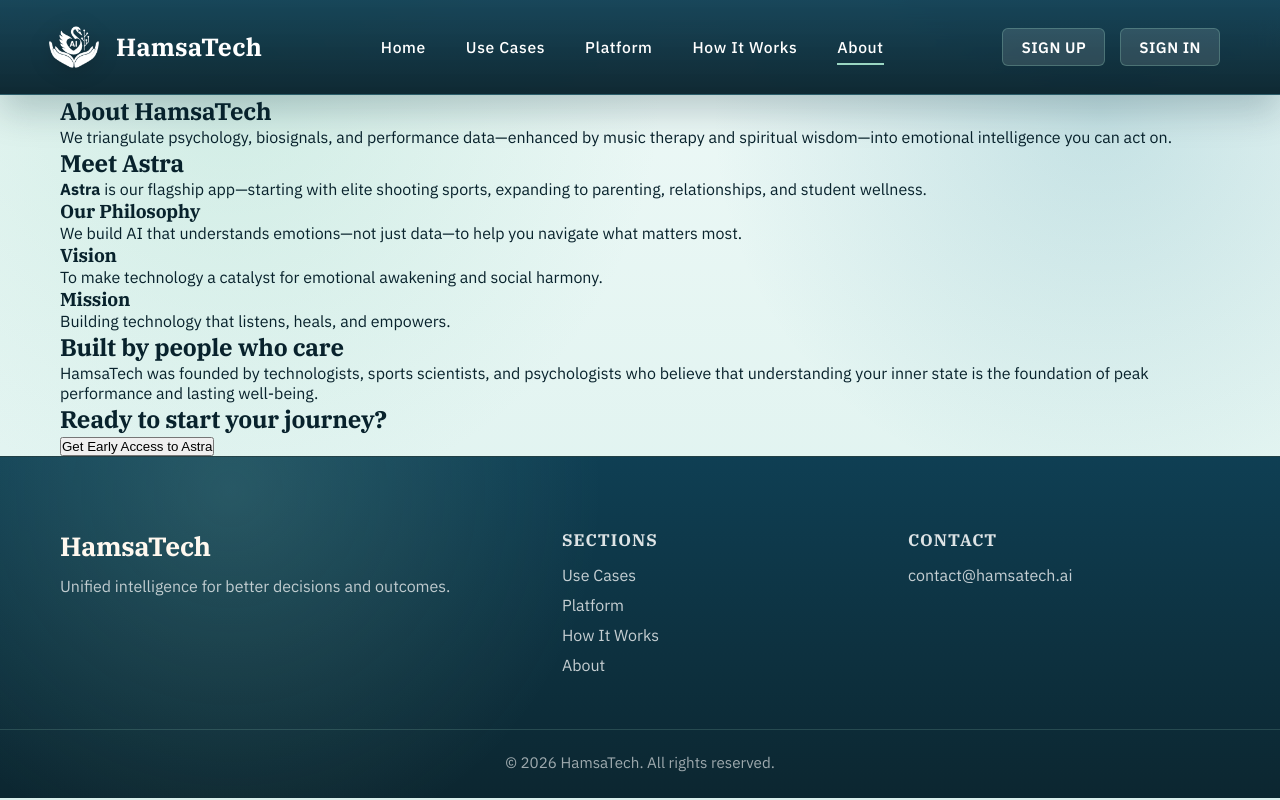
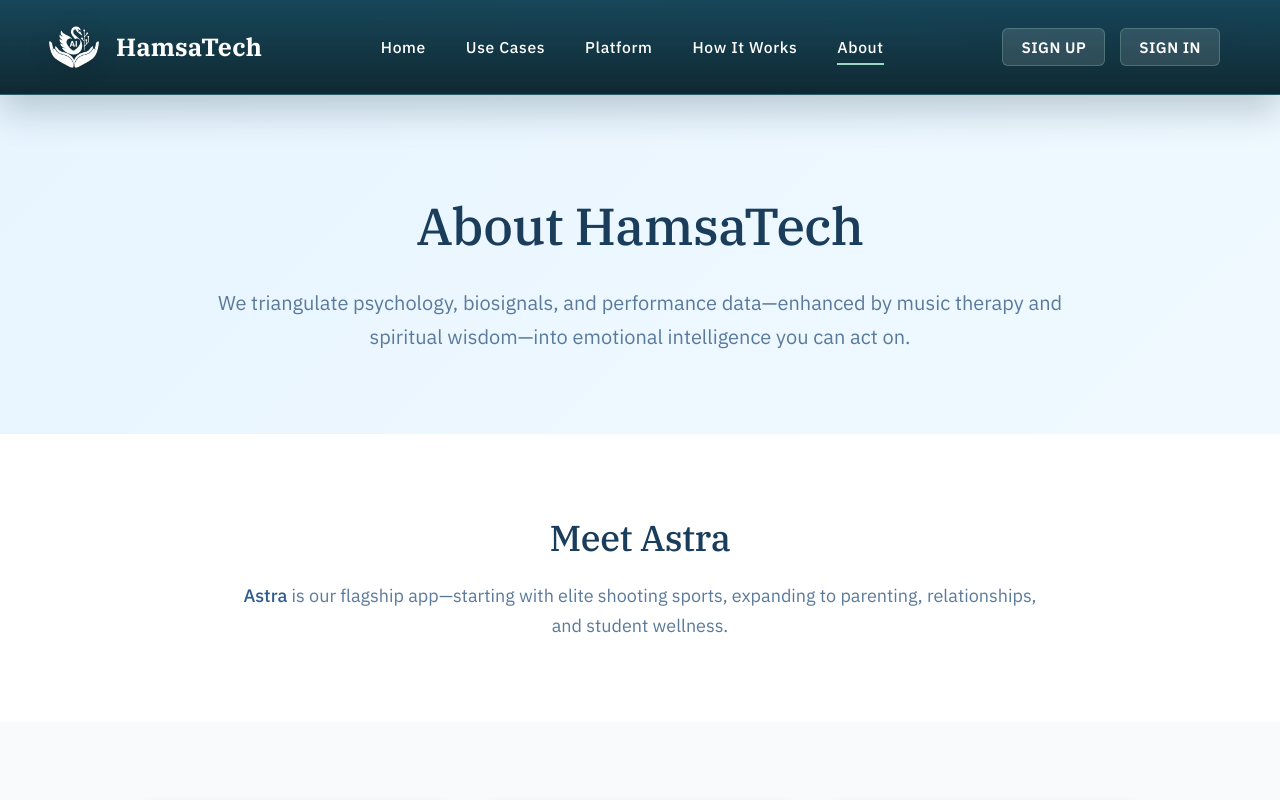
Before and after one commit to hamsatechai-netizen/hamsatech-website, a React (Vite) app: page /about in a window 1280 px wide. Shown: the top 800 px of the page. Built offline with nearby package versions, Linux system fonts and the light colour scheme; no server answers.

Commit message:
Refactor About.css for improved layout and styles

```diff
--- a/src/styles/About.css
+++ b/src/styles/About.css
@@ -1,115 +1,186 @@
-.about-section {
-  padding: 80px 0;
-  background: rgba(247, 252, 251, 0.82);
-  border-top: 1px solid rgba(47, 138, 160, 0.16);
+/* src/styles/About.css */
+
+.about-page {
+  min-height: 100vh;
 }
 
-.page-return-button {
-  display: inline-flex;
-  align-items: center;
-  gap: 10px;
-  border: 1px solid rgba(47, 138, 160, 0.18);
-  background: rgba(215, 240, 234, 0.88);
-  color: var(--brand-deep);
-  border-radius: 999px;
-  padding: 12px 18px;
-  margin-bottom: 28px;
-  cursor: pointer;
-  font-size: 0.98rem;
-  font-weight: 700;
-  letter-spacing: 0.02em;
-  transition: transform 0.25s ease, box-shadow 0.25s ease, background 0.25s ease;
+/* Container */
+.container {
+  max-width: 1200px;
+  margin: 0 auto;
+  padding: 0 20px;
 }
 
-.page-return-button:hover {
-  transform: translateY(-1px);
-  background: rgba(215, 240, 234, 1);
-  box-shadow: 0 14px 28px rgba(var(--shadow-color), 0.1);
+/* About Hero Section */
+.about-hero {
+  background: linear-gradient(135deg, #E8F5FF 0%, #F0F9FF 100%);
+  padding: 100px 20px 80px;
+  text-align: center;
 }
 
-.page-return-button-icon {
-  width: 34px;
-  height: 34px;
-  border-radius: 50%;
-  display: inline-flex;
-  align-items: center;
-  justify-content: center;
-  background: linear-gradient(135deg, var(--brand-deep) 0%, var(--brand-mid) 100%);
-  color: #fff8ea;
-  font-size: 1rem;
-  line-height: 1;
+.about-hero h1 {
+  font-size: 52px;
+  font-weight: 500;
+  color: #1A3D5C;
+  margin-bottom: 28px;
+  line-height: 1.2;
 }
 
-.about-title {
-  font-size: 2.5rem;
-  font-weight: 700;
-  text-align: center;
-  margin-bottom: 30px;
-  color: var(--text-main);
-  text-wrap: balance;
+.about-intro {
+  font-size: 20px;
+  color: #5A7A9C;
+  max-width: 900px;
+  margin: 0 auto;
+  line-height: 1.7;
 }
 
-.about-description {
-  font-size: 1.1rem;
+/* Astra Section */
+.astra-section {
+  padding: 80px 20px;
+  background: #FFFFFF;
+}
+
+.astra-content {
+  max-width: 800px;
+  margin: 0 auto;
+  text-align: center;
+}
+
+.astra-content h2 {
+  font-size: 36px;
+  font-weight: 500;
+  color: #1A3D5C;
+  margin-bottom: 20px;
+}
+
+.astra-content p {
+  font-size: 18px;
+  color: #5A7A9C;
+  line-height: 1.7;
+}
+
+.astra-content strong {
+  color: #2D5B8F;
+  font-weight: 500;
+}
+
+/* Values Section */
+.values-section {
+  padding: 80px 20px;
+  background: #F8FAFB;
+}
+
+.values-grid {
+  display: grid;
+  grid-template-columns: 1fr;
+  gap: 32px;
+  max-width: 1000px;
+  margin: 0 auto;
+}
+
+.value-card {
+  background: #FFFFFF;
+  padding: 48px 40px;
+  border-radius: 12px;
+  box-shadow: 0 2px 12px rgba(0, 0, 0, 0.08);
+  text-align: center;
+  border-top: 4px solid #4ECDC4;
+}
+
+.value-card h3 {
+  font-size: 24px;
+  font-weight: 500;
+  color: #1A3D5C;
+  margin-bottom: 16px;
+}
+
+.value-card p {
+  font-size: 16px;
+  color: #5A7A9C;
+  line-height: 1.7;
+  margin: 0;
+}
+
+/* Team Section */
+.team-section {
+  padding: 80px 20px;
+  background: #FFFFFF;
+}
+
+.section-title {
+  font-size: 36px;
+  font-weight: 500;
+  color: #1A3D5C;
+  text-align: center;
+  margin-bottom: 24px;
+}
+
+.team-description {
+  font-size: 18px;
+  color: #5A7A9C;
   text-align: center;
   max-width: 800px;
   margin: 0 auto;
-  color: var(--text-soft);
-  line-height: 1.8;
-  text-wrap: pretty;
+  line-height: 1.7;
 }
 
-.how-it-works-bottom {
-  margin-top: 72px;
-  padding: 84px 20px;
+/* CTA Section */
+.about-cta-section {
+  padding: 80px 20px;
+  background: linear-gradient(135deg, #2D5B8F 0%, #1A3D5C 100%);
   text-align: center;
-  color: #fff8ef;
-  background:
-    radial-gradient(circle at top right, rgba(154, 214, 194, 0.18), transparent 22%),
-    linear-gradient(135deg, var(--brand-deep) 0%, var(--brand-mid) 100%);
 }
 
-.how-it-works-bottom-title {
-  font-size: clamp(2.2rem, 4vw, 3.2rem);
-  margin-bottom: 18px;
-  color: #fff8ef;
+.about-cta-section h2 {
+  font-size: 38px;
+  font-weight: 500;
+  color: #FFFFFF;
+  margin-bottom: 40px;
 }
 
-.how-it-works-bottom-text {
-  font-size: 1.15rem;
-  margin: 0 auto 34px;
-  max-width: 760px;
-  line-height: 1.8;
-  color: rgba(255, 255, 255, 0.82);
+.cta-large {
+  background: #4ECDC4;
+  color: #FFFFFF;
+  border: none;
+  padding: 18px 48px;
+  border-radius: 8px;
+  font-size: 18px;
+  font-weight: 500;
+  cursor: pointer;
+  transition: transform 0.3s ease, box-shadow 0.3s ease;
 }
 
-.how-it-works-bottom-button {
-  border: none;
-  border-radius: 16px;
-  padding: 16px 34px;
-  font-size: 1.05rem;
-  font-weight: 700;
-  cursor: pointer;
-  color: var(--text-main);
-  background: linear-gradient(135deg, var(--brand-mid) 0%, var(--brand-gold) 100%);
-  box-shadow: 0 16px 28px rgba(var(--shadow-color), 0.18);
+.cta-large:hover {
+  transform: translateY(-3px);
+  box-shadow: 0 8px 28px rgba(78, 205, 196, 0.4);
 }
 
-.how-it-works-bottom-button:hover {
-  transform: translateY(-1px);
+/* Tablet */
+@media (min-width: 768px) {
+  .values-grid {
+    grid-template-columns: repeat(3, 1fr);
+  }
 }
 
-@media (max-width: 768px) {
-  .about-section {
-    padding: 60px 0;
+/* Mobile */
+@media (max-width: 767px) {
+  .about-hero h1 {
+    font-size: 36px;
   }
 
-  .about-title {
-    font-size: 2rem;
-    margin-bottom: 25px;
+  .about-intro {
+    font-size: 18px;
   }
 
-  .about-description {
-    font-size: 1rem;
+  .astra-content h2 {
+    font-size: 28px;
+  }
+
+  .section-title {
+    font-size: 28px;
+  }
+
+  .about-cta-section h2 {
+    font-size: 28px;
   }
 }
```
